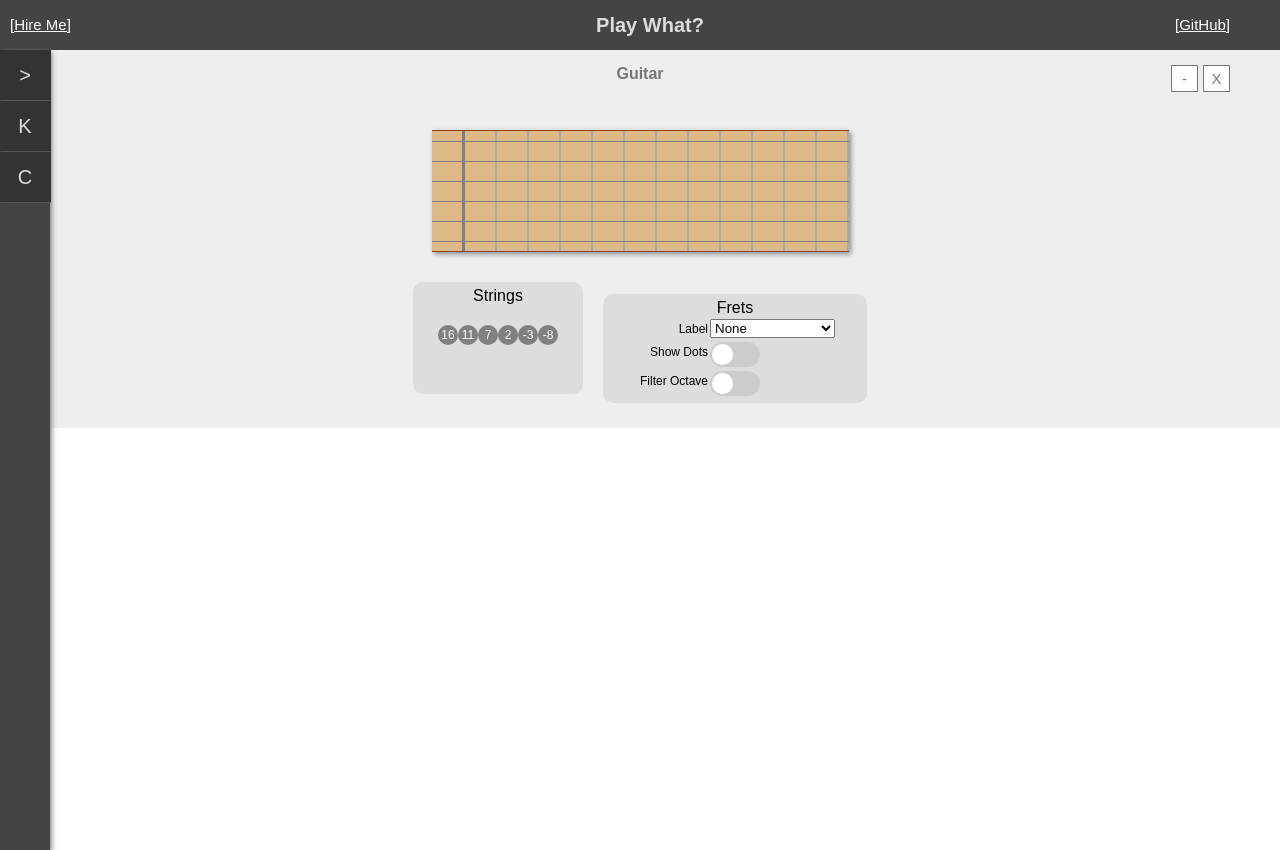
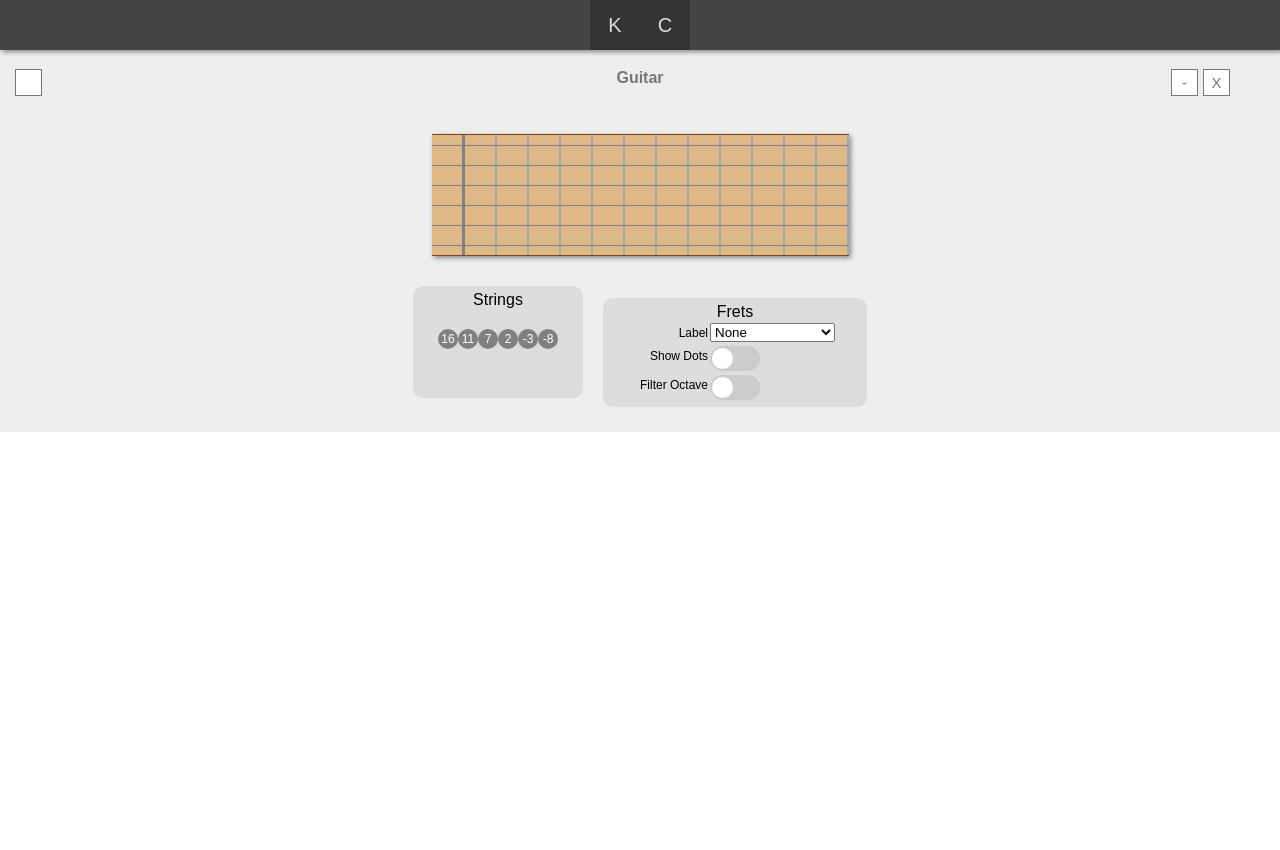
Before and after one commit to dan9418/play-what-beta, a React app: page / in a window 1280 px wide. After the commit the page ends 800 px from the top, so only its background shows below. Built offline with nearby package versions, Linux system fonts and the light colour scheme.

Commit message:
work on toolbar

```diff
--- a/src/App.tsx
+++ b/src/App.tsx
@@ -13,7 +13,7 @@ export class App extends React.Component<any, any> {
 	render = () => {
 		return (
 			<>
-				<HeaderView/>
+				{/*<HeaderView/>*/}
 				<ViewManager/>
 			</>
 		);
--- a/src/Views/MainView/Toolbar/InputGroup/InputGroup.css
+++ b/src/Views/MainView/Toolbar/InputGroup/InputGroup.css
@@ -1,25 +1,24 @@
 
 .input-group {
     position: relative;
-    width: 100%;
-    display: block;
+    width: 50px;
+    display: inline-block;
 }
 
 /* header */
 
 .input-group-header {
     width: 100%;
-    height: 50px;
+    height: 49px;
     line-height: 50px;
     font-size: 20px;
     color: #DDD;
     background-color: #333;
-    border-left: 1px solid #333;
-    border-bottom: 1px solid #555;
+    border-top: 1px solid #333;
 }
 
 .input-group-header:hover {
-    border-left: 1px solid #FF5A09;
+    border-top: 1px solid #FF5A09;
     color: #FF5A09;
 }
 
@@ -49,22 +48,10 @@
 
 /* content */
 
-.input-group-content-preview-header {
-    position: absolute;
-    top: 0px;
-    left: 50px;
-    width: 400px;
-    height: 50px;
-    z-index: 100;
-    box-shadow: 2px 2px 5px #888;
-    background-color: #333;
-    color: white;
-}
-
 .input-group-content-preview {
     position: absolute;
     top: 50px;
-    left: 50px;
+    left: 0px;
     width: 400px;
     z-index: 100;
     box-shadow: 2px 2px 5px #888;
--- a/src/Views/MainView/Toolbar/InputGroup/InputGroup.tsx
+++ b/src/Views/MainView/Toolbar/InputGroup/InputGroup.tsx
@@ -22,30 +22,22 @@ export class InputGroup extends React.Component<any, any> {
     }
 
     render = () => {
-        let classes = ['input-group', this.state.open ? 'open' : 'closed', this.props.toolbarOpen ? 'expanded' : 'collapsed'];
-        let openX = this.props.toolbarOpen;
-        let openY = this.state.open;
+        let classes = ['input-group', this.state.open ? 'open' : 'closed'];
         return (
             <div className={classes.join(' ')}>
                 <div className='input-group-header' onClick={this.props.action || this.toggle} onMouseEnter={() => this.setState({ preview: true })} onMouseLeave={() => this.setState({ preview: false })}>
                     <div className='input-group-icon'>
                         {this.props.icon}
                     </div>
-                    {openX && <div className='input-group-title'>
-                        {this.props.name}
-                    </div>}
-                    {openX && this.props.children && <div className='input-group-status'>
+                    {/*<div className='input-group-status'>
                         {this.getSymbol()}
-                    </div>}
-                    {!openX && this.state.preview &&<div className='input-group-content-preview-header'>
-                        {this.props.name}
-                    </div>}
-                    {!openX && this.state.preview &&
-                    <div className='input-group-content-preview'>
-                        {this.props.children}
-                    </div>}
+                    </div>*/}
+                    {this.state.preview &&
+                        <div className='input-group-content-preview'>
+                            {this.props.children}
+                        </div>}
                 </div>
-                {openX && openY && <div className='input-group-content'>
+                {this.state.open && <div className='input-group-content'>
                     {this.props.children}
                 </div>}
             </div>
--- a/src/Views/MainView/Toolbar/Toolbar.css
+++ b/src/Views/MainView/Toolbar/Toolbar.css
@@ -1,20 +1,11 @@
 #toolbar {
 	background-color: #444;
     text-align: center;
-    width: 50px;
-    height: 100%;
+    height: 50px;
+    width: 100%;
     display: inline-block;
-    position: absolute;
+    position: relative;
     cursor: pointer;
     z-index: 100;
     box-shadow: 2px 2px 5px #888888;
 }
-
-#toolbar.expanded {
-    text-align: center;
-    width: 450px;
-    height: 100%;
-    display: inline-block;
-    position: absolute;
-    cursor: pointer;
-}
--- a/src/Views/MainView/Toolbar/Toolbar.tsx
+++ b/src/Views/MainView/Toolbar/Toolbar.tsx
@@ -8,21 +8,6 @@ export class Toolbar extends React.Component<any, any> {
 
 	constructor(props) {
 		super(props);
-		this.state = {
-			expanded: false
-		}
-	}
-
-	getExpandedIcon = () => {
-		return (this.state.expanded) ? '<' : '>';
-	}
-
-	toggle = () => {
-		this.setState((oldState) => {
-			return {
-				expanded: !oldState.expanded
-			}
-		});
 	}
 
 	getParameterSelectors = () => {
@@ -45,7 +30,7 @@ export class Toolbar extends React.Component<any, any> {
 				}
 			}
 			selectors.push(
-				<InputGroup key={parameter.name} name={parameter.name} toolbarOpen={this.state.expanded} icon={parameter.name.charAt(0)}>
+				<InputGroup key={parameter.name} name={parameter.name} icon={parameter.name.charAt(0)}>
 					{children}
 				</InputGroup>
 			);
@@ -55,8 +40,7 @@ export class Toolbar extends React.Component<any, any> {
 
 	render = () => {
 		return (
-			<div id='toolbar' className={this.state.expanded ? 'expanded' : 'collapsed'}>
-				<InputGroup action={this.toggle} name='Controls' toolbarOpen={this.state.expanded} icon={this.getExpandedIcon()}/>
+			<div id='toolbar'>
 				{this.getParameterSelectors()}
 			</div>
 		);
```
Also changed, not shown: 1 other file (tests, documents, lock files or other folders).
